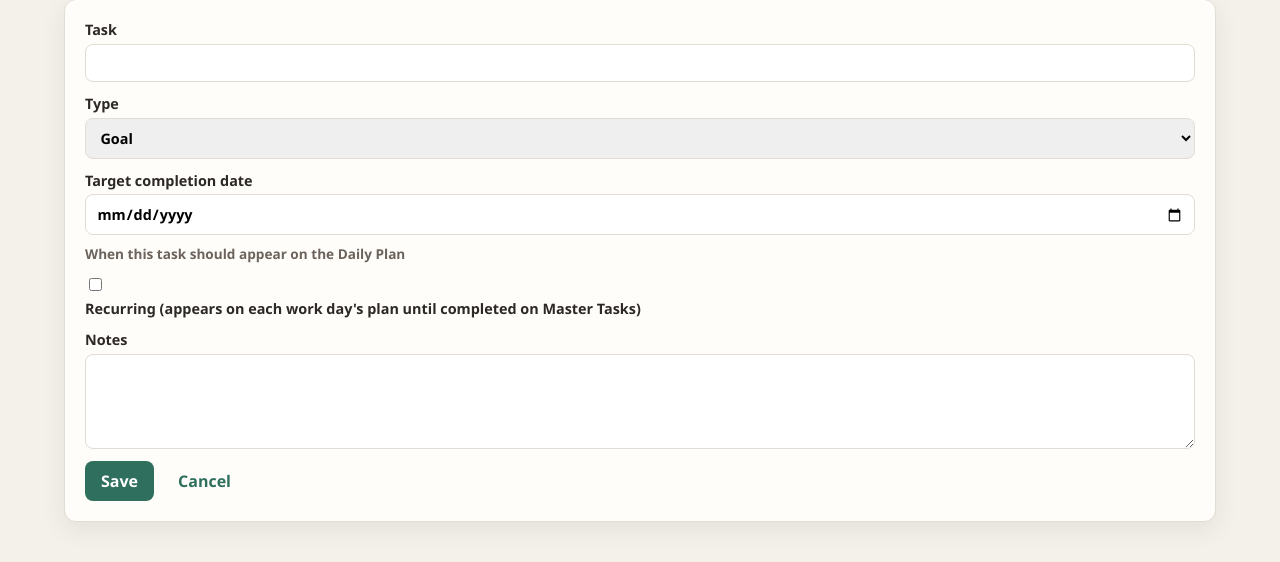
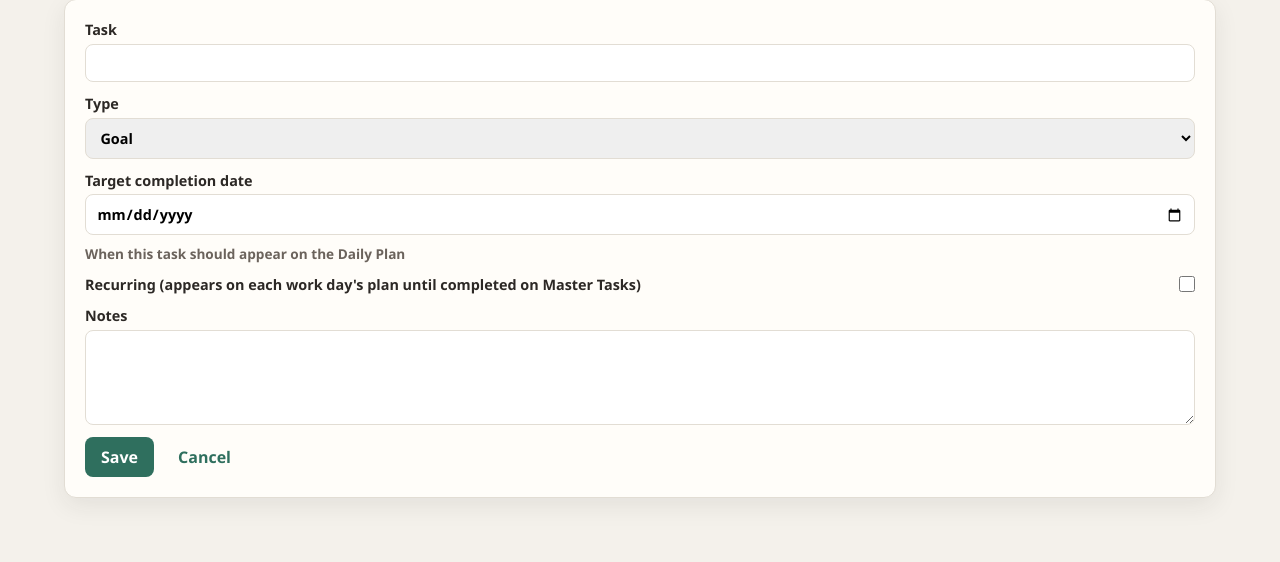
Before and after one commit to sjohnson/career-search-guide, a FastAPI app: page /master-tasks/new in a window 1280 px wide. Shown: the part 231-793 px from the top of the page. Run offline with FastAPI, Linux system fonts and the light colour scheme; data comes from the database, SQL or seed files in the repository.

Commit message:
Improve task list checkboxes, alignment, and recurring form layout.
Co-authored-by: Cursor <cursoragent@cursor.com>

```diff
--- a/app/static/css/style.css
+++ b/app/static/css/style.css
@@ -267,22 +301,64 @@ body {
   margin-top: 0.25rem;
 }
 
-.checkbox-label {
+.recurring-row {
   display: flex;
-  align-items: flex-start;
-  gap: 0.5rem;
+  flex-direction: row;
+  align-items: center;
+  justify-content: space-between;
+  gap: 1rem;
+}
+
+.recurring-row-label {
+  flex: 1;
+  font-weight: 600;
+  font-size: 0.9rem;
   cursor: pointer;
 }
 
-.checkbox-label input[type="checkbox"] {
-  margin-top: 0.2rem;
+.recurring-row input[type="checkbox"] {
+  flex-shrink: 0;
+  width: 1rem;
+  height: 1rem;
+  margin: 0;
+  accent-color: #555;
+  cursor: pointer;
+}
+
+.remove-task-actions {
+  flex-wrap: wrap;
+  align-items: flex-end;
+  gap: 0.5rem 1rem;
+}
+
+.remove-task-form {
+  display: flex;
+  flex-direction: column;
+  align-items: flex-start;
+  gap: 0.35rem;
+}
+
+.remove-source-option {
+  display: flex;
+  align-items: center;
+  gap: 0.35rem;
+  font-weight: 500;
+  font-size: 0.82rem;
+  cursor: pointer;
+}
+
+.remove-source-option input[type="checkbox"] {
+  width: 1rem;
+  height: 1rem;
+  margin: 0;
+  accent-color: #555;
 }
 
 .source-task-list .list-task-row {
   display: grid;
   grid-template-columns: auto 1fr auto auto auto auto;
   gap: 0.75rem;
-  align-items: start;
+  align-items: center;
 }
 
 .list-task-main { min-width: 0; }
@@ -479,6 +556,14 @@ body {
   padding: 0.55rem 0.65rem;
   border: 1px solid var(--border);
   border-radius: 8px;
+}
+
+.form-grid input[type="checkbox"] {
+  width: 1rem;
+  height: 1rem;
+  padding: 0;
+  border: none;
+  border-radius: 0;
 }
 
 .full-width { grid-column: 1 / -1; }
--- a/app/templates/master_tasks/form.html
+++ b/app/templates/master_tasks/form.html
@@ -16,10 +16,10 @@
     <input type="date" name="target_completion_date" value="{{ task.target_completion_date.isoformat() if task and task.target_completion_date else '' }}">
     <span class="field-hint" id="target-date-hint">{% if task and task.is_recurring %}Start date — first day this task appears on the Daily Plan{% else %}When this task should appear on the Daily Plan{% endif %}</span>
   </label>
-  <label class="checkbox-label">
+  <div class="recurring-row">
+    <label for="is-recurring" class="recurring-row-label">Recurring (appears on each work day's plan until completed on Master Tasks)</label>
     <input type="checkbox" name="is_recurring" value="1" id="is-recurring" {% if task and task.is_recurring %}checked{% endif %}>
-    Recurring (appears on each work day's plan until completed on Master Tasks)
-  </label>
+  </div>
   <label>Notes<textarea name="notes" rows="4">{{ notes_text }}</textarea></label>
   <div class="inline-actions">
     <button type="submit" class="btn btn-primary">Save</button>
```
Also changed, not shown: other parts of app/static/css/style.css (+39 -4 lines), app/templates/daily/show.html (+4 -4 lines), app/templates/shared/partials/task_list_row.html (+4 -4 lines).
